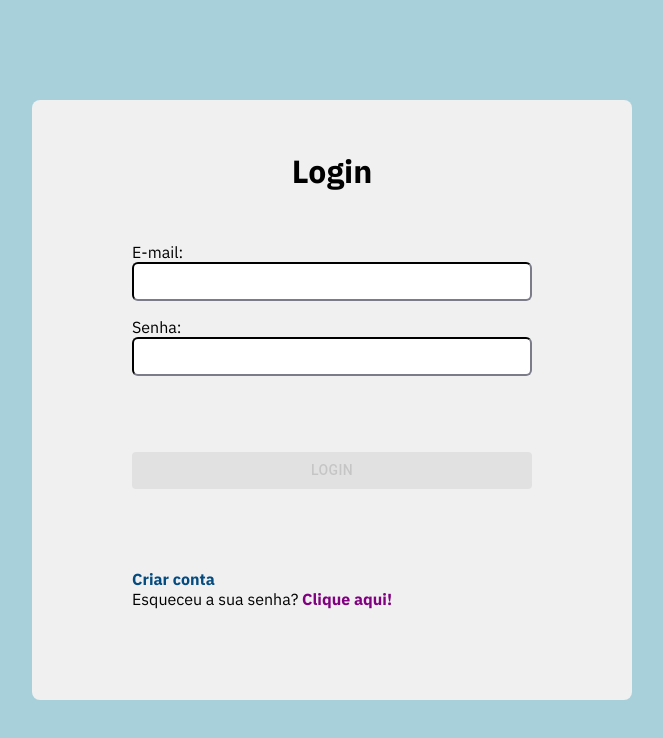
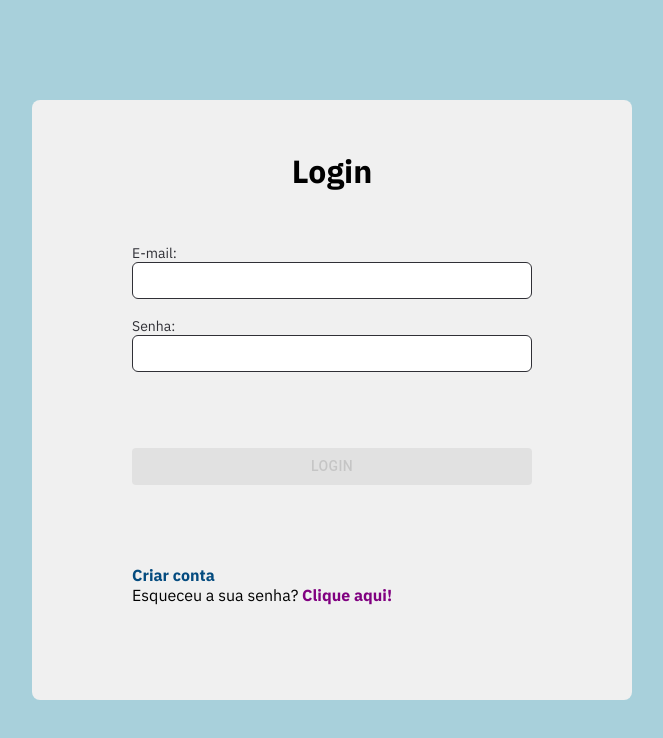
Before and after one commit to Lealzzera/access-controller-front-end, a Next.js app: page / in a window 1280 px wide. Shown: the top 738 px of the page, without its empty margins (308-971 px from the left). Built offline with nearby package versions, Linux system fonts and the light colour scheme.

Commit message:
adjusted input styles

```diff
--- a/app/components/InputFieldComponent/styles.ts
+++ b/app/components/InputFieldComponent/styles.ts
@@ -4,15 +4,21 @@ export const InputField = styled.input`
   padding: 10px;
   width: 100%;
   border-radius: 6px;
-  border-color: var(--gray-600);
+  border: 1px solid var(--gray-600);
 
   &.error {
     border-color: red;
+  }
+
+  &:focus {
+    outline: 2px solid var(--blue-400);
+    border: 1px solid var(--blue-400);
   }
 `;
 
 export const InputLabel = styled.label`
   cursor: pointer;
-  font-size: 1rem;
+  font-size: 0.875rem;
+  color: var(--gray-600);
   font-family: var(--main-font-sans);
 `;
```
